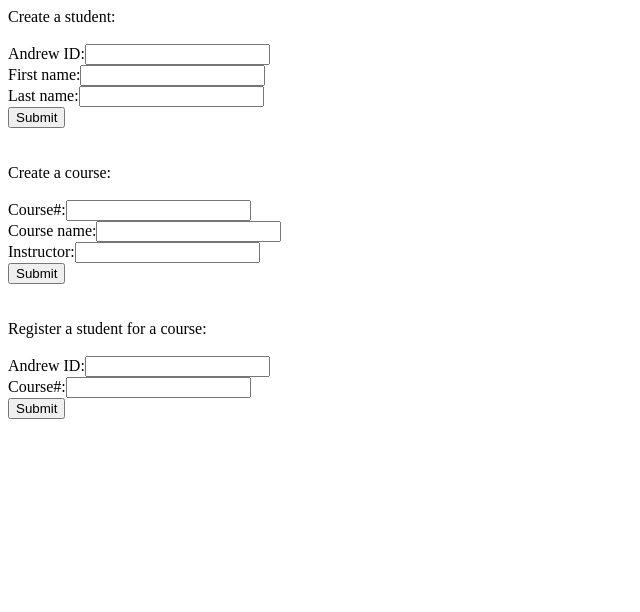
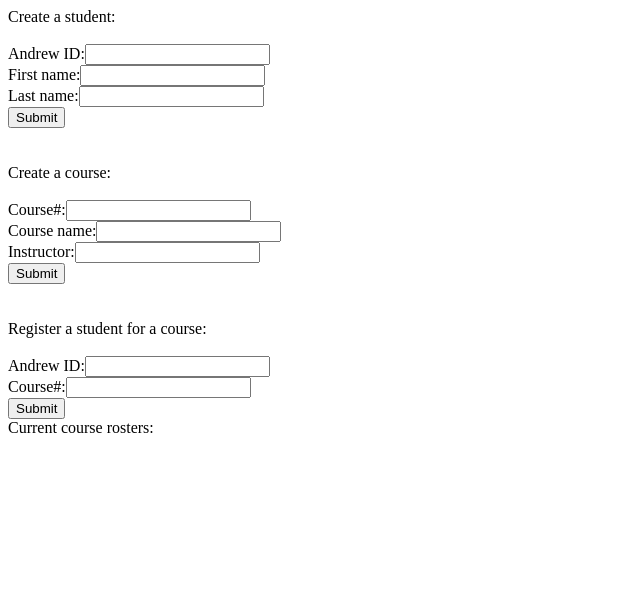
Before and after one commit to nurlailifajriyah/webapp-hw, a Django app: page /myapp/ in a window 1280 px wide. Shown: the top 612 px of the page, without its empty margins (0-640 px from the left). Run offline with Django 3.2, Linux system fonts and the light colour scheme.

Commit message:
Put one additional sentence in the template

```diff
--- a/in-class/04 Introduction to Django/myproject/myapp/templates/mytemplate.html
+++ b/in-class/04 Introduction to Django/myproject/myapp/templates/mytemplate.html
@@ -25,5 +25,6 @@
     Course#:<input type="name" name="lastname"><br>
     <input type="submit" value="Submit">
 </form>
+Current course rosters:
 </body>
 </html>
```
